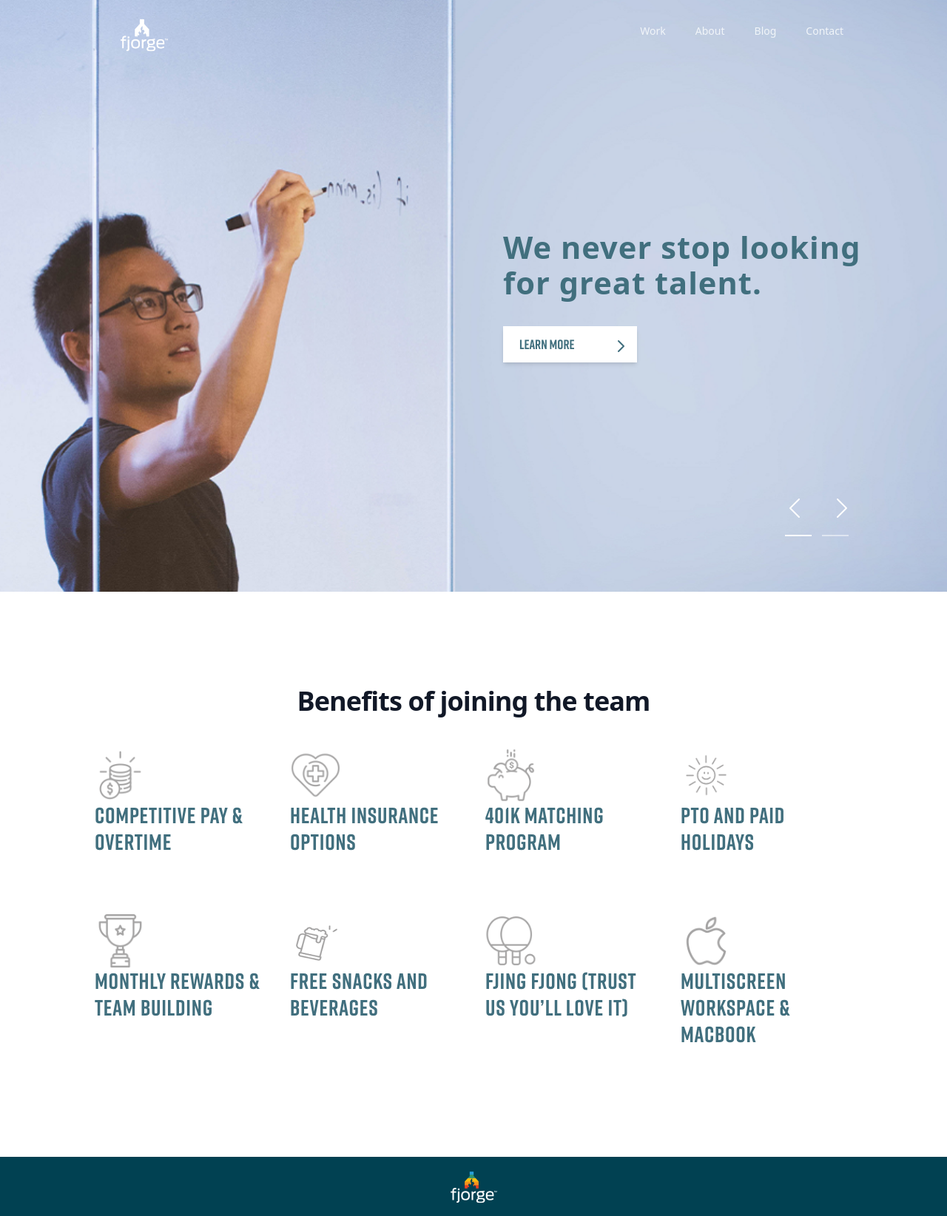
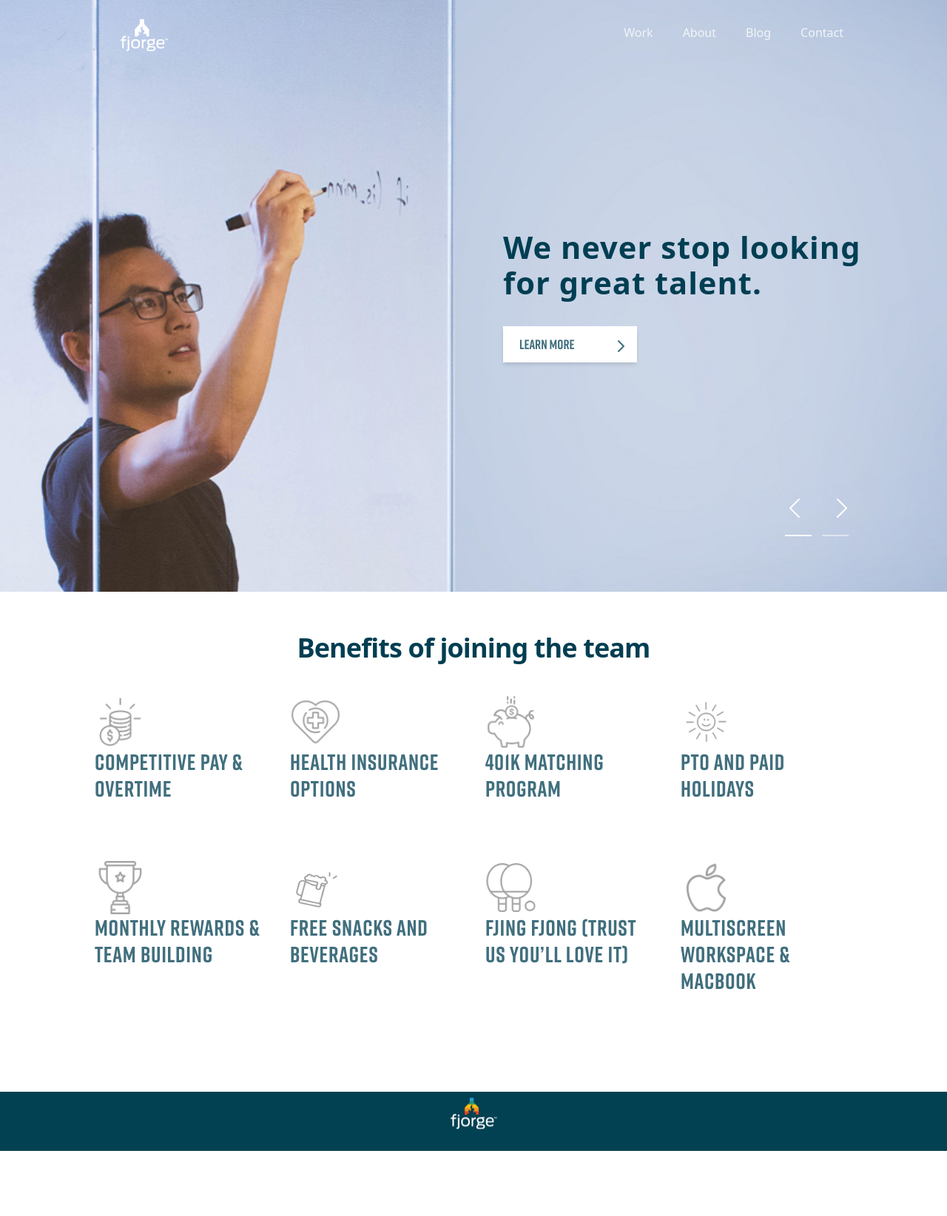
Before and after one commit to kwameboame/fjorge, a website: page src/index.html in a window 1280 px wide. Shown: the whole page at 74% size. After the commit the page ends 1556 px from the top, so only its background shows below. Drawn offline with nearby package versions, Linux system fonts and the light colour scheme; files that its build step writes are made by us from their sources; some icons are missing.

Commit message:
style fixes

```diff
--- a/src/index.html
+++ b/src/index.html
@@ -57,11 +57,11 @@
 
                     <!--Menu for large screens. Gets hidden on mobile devices-->
                     <div class="hidden sm:ml-6 sm:block">
-                        <div class="flex space-x-4">
-                        <a href="#" class="text-slate-100 hover:text-white hover:font-bold transition duration-700 px-3 py-2 text-sm font-medium">Work</a>
-                        <a href="#" class="text-slate-100 hover:text-white hover:font-bold transition duration-700 px-3 py-2 text-sm font-medium">About</a>
-                        <a href="#" class="text-slate-100 hover:text-white hover:font-bold transition duration-700 px-3 py-2 text-sm font-medium">Blog</a>
-                        <a href="#" class="text-slate-100 hover:text-white hover:font-bold transition duration-700 px-3 py-2 text-sm font-medium">Contact</a>
+                        <div class="flex space-x-4 text-base font-medium">
+                        <a href="#" class="text-slate-100 hover:text-white hover:font-bold transition duration-700 px-3 py-2">Work</a>
+                        <a href="#" class="text-slate-100 hover:text-white hover:font-bold transition duration-700 px-3 py-2">About</a>
+                        <a href="#" class="text-slate-100 hover:text-white hover:font-bold transition duration-700 px-3 py-2">Blog</a>
+                        <a href="#" class="text-slate-100 hover:text-white hover:font-bold transition duration-700 px-3 py-2">Contact</a>
                         </div>
                     </div>
 
@@ -90,7 +90,7 @@
             <div class="slide is-active ">
                 <div class="absolute top-0 z-10 h-full w-full flex justify-end items-center">
                     <div class="caption mx-auto lg:mx-0 max-w-5xl w-full lg:w-1/2">
-                      <div class="captiontext font-bold tracking-wide text-cust-darkblue lg:text-caption text-center lg:text-left">
+                      <div class="captiontext font-bold tracking-wide text-cust-darkerblue  lg:text-caption text-center lg:text-left">
                         We never stop looking for great talent.
                       </div>
                       <div class="text-center lg:text-left">
@@ -108,12 +108,12 @@
               </div>
             </div>
 
-            <!--second slide. text color changed because of darker background-->
+            <!--second slide. text color changed-->
             <div class="slide">
                 <div class="absolute top-0 z-10 h-full w-full flex justify-end items-center">
                     <div class="caption mx-auto lg:mx-0 max-w-5xl w-full lg:w-1/2">
                       <div class="captiontext font-bold tracking-wide text-white lg:text-caption text-center lg:text-left">
-                        We never stop looking for great talent.
+                        Join us if you build great products
                       </div>
                       <div class="text-center lg:text-left">
                         <a href="#" class="btn text-lg hover:bg-cust-darkblue hover:text-gray-300 text-cust-darkblue tracking-normal py-2 px-4 flex items-center shadow-md font-rift-bold">
@@ -157,9 +157,9 @@
       </section>
 
     <!-- BENEFITS SECTION -->
-    <section class="benefits mx-auto grid grid-cols-1 items-center gap-x-8 gap-y-16 px-4 py-24 sm:px-6 sm:py-32 lg:max-w-7xl lg:px-8">
+    <section class="benefits mx-auto grid grid-cols-1 items-center gap-x-8 gap-y-16 px-4 mt-14 sm:px-6 lg:max-w-7xl lg:px-8">
         <div class="mx-auto max-w-5xl w-1/2 lg:w-full">
-            <h2 class="text-3xl font-bold tracking-tight text-gray-900 sm:text-4xl text-center">Benefits of joining the team</h2>
+            <h2 class="text-3xl font-bold tracking-tight text-cust-darkerblue sm:text-4xl text-center">Benefits of joining the team</h2>
             <!--bottom border-->
             <div class="mx-auto max-w-sm bb-icon">
                 <span class="iconify mx-auto" data-icon="mdi-minus" width="64"></span>
@@ -244,9 +244,11 @@
     <!-- WELCOME END -->
 
     <!-- FOOTER START -->
-    <footer class="bg-cust-darkblue flex items-center justify-center h-20">
+    <footer class="bg-cust-footer-bg flex items-center justify-center h-20 mt-28">
         <div>
-            <img src="images/logo-alternate.png" alt="logo" class="mx-auto">
+            <a href="#" title="Hop into our inbox">
+                <img src="images/logo-alternate.png" alt="Fjorge logo" class="mx-auto motion-safe:animate-bounce">
+            </a>
         </div>
     </footer>
 
--- a/tailwind.config.js
+++ b/tailwind.config.js
@@ -10,7 +10,8 @@ module.exports = {
     },
     extend: {
       colors: {
-        'cust-darkblue': '#014152',
+        'cust-footer-bg': '#014152',
+        'cust-darkerblue': '#003E52',
       },
       textColor: {
         'cust-darkblue': '#416F7E',
```
